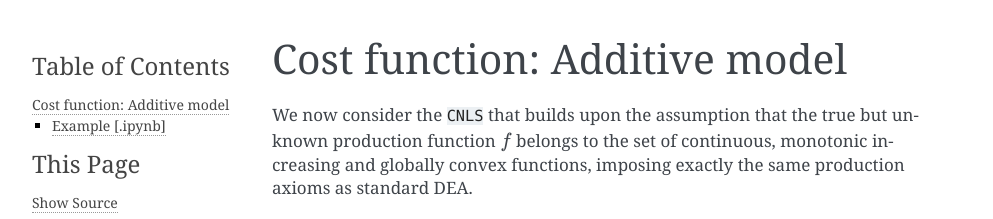
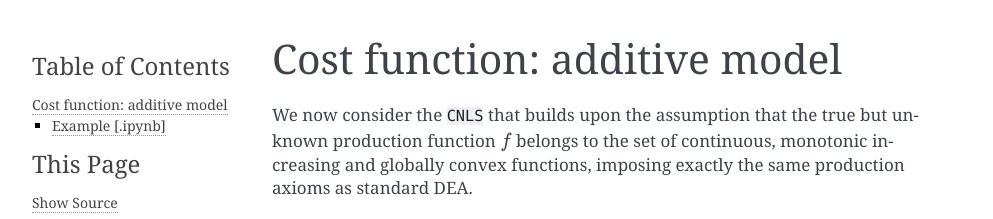
Before and after one commit to ds2010/pyStoNED, a Sphinx documentation site: the page built from doc/sphinx/examples/CNLS/additive_cost.rst, in a window 1280 px wide. Shown: the top 219 px of the page, without its empty margins (148-1141 px from the left). Built offline with Sphinx 7.4.7, drawn with Linux system fonts in a browser that asks for light colours.

Commit message:
doc(CNLS): update the rst file

```diff
--- a/doc/sphinx/examples/CNLS/additive_cost.rst
+++ b/doc/sphinx/examples/CNLS/additive_cost.rst
@@ -1,5 +1,5 @@
 ===============================
-Cost function: Additive model
+Cost function: additive model
 ===============================
 
 We now consider the ``CNLS`` that builds upon the assumption that the true but unknown production function
--- a/doc/sphinx/examples/CNLS/additive_prod.rst
+++ b/doc/sphinx/examples/CNLS/additive_prod.rst
@@ -1,5 +1,5 @@
 =====================================
-Production function: Additive model
+Production function: additive model
 =====================================
 
 Hildreth (1954) was the first to consider nonparametric regression subject to
--- a/doc/sphinx/examples/CNLS/multiplicative_cost.rst
+++ b/doc/sphinx/examples/CNLS/multiplicative_cost.rst
@@ -1,5 +1,5 @@
 =====================================
-Cost function: Multiplicative model
+Cost function: multiplicative model
 =====================================
 
 Similarly, we consider the follwing muliplicatiive cost models:
--- a/doc/sphinx/examples/CNLS/multiplicative_prod.rst
+++ b/doc/sphinx/examples/CNLS/multiplicative_prod.rst
@@ -1,5 +1,5 @@
 =============================================
-Production function: Multiplicative model
+Production function: multiplicative model
 =============================================
 
 Most SFA studies use Cobb-Douglas or translog functional forms where inefficiency and
```
